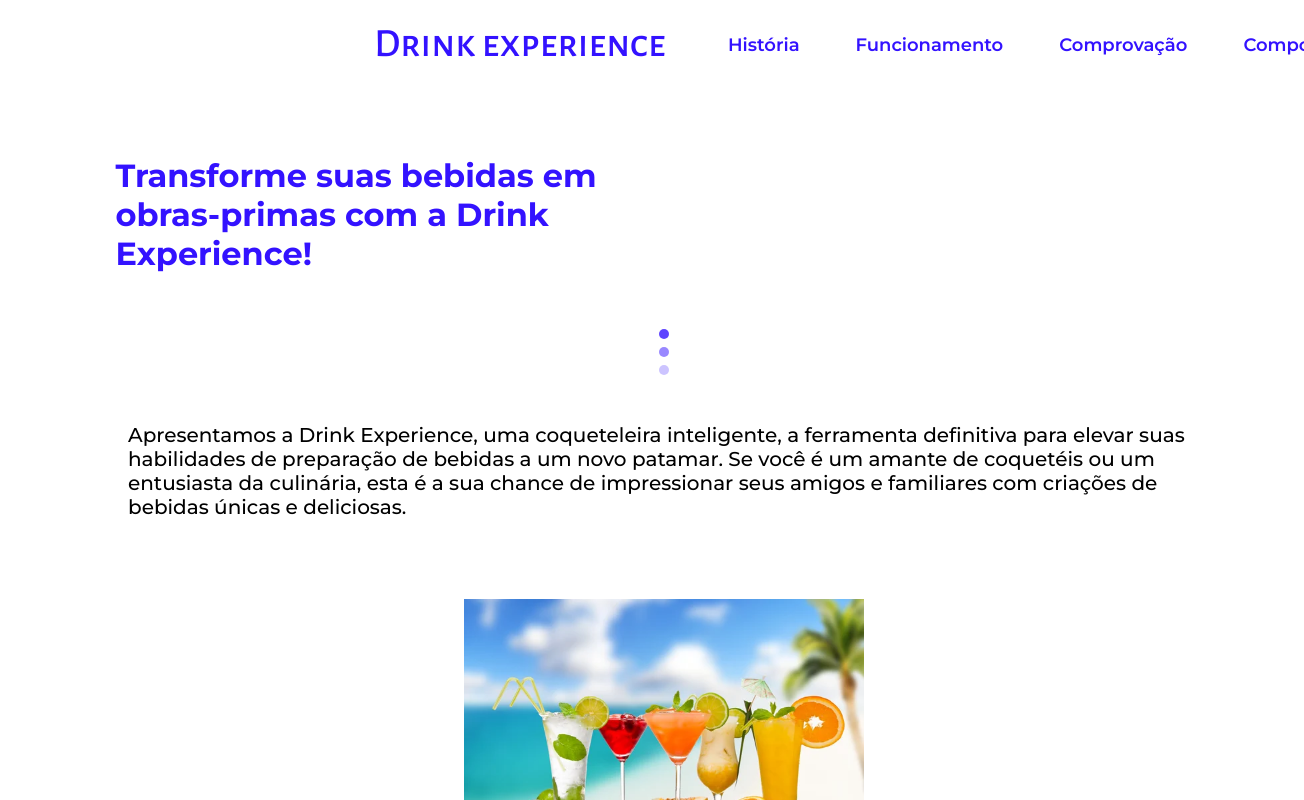
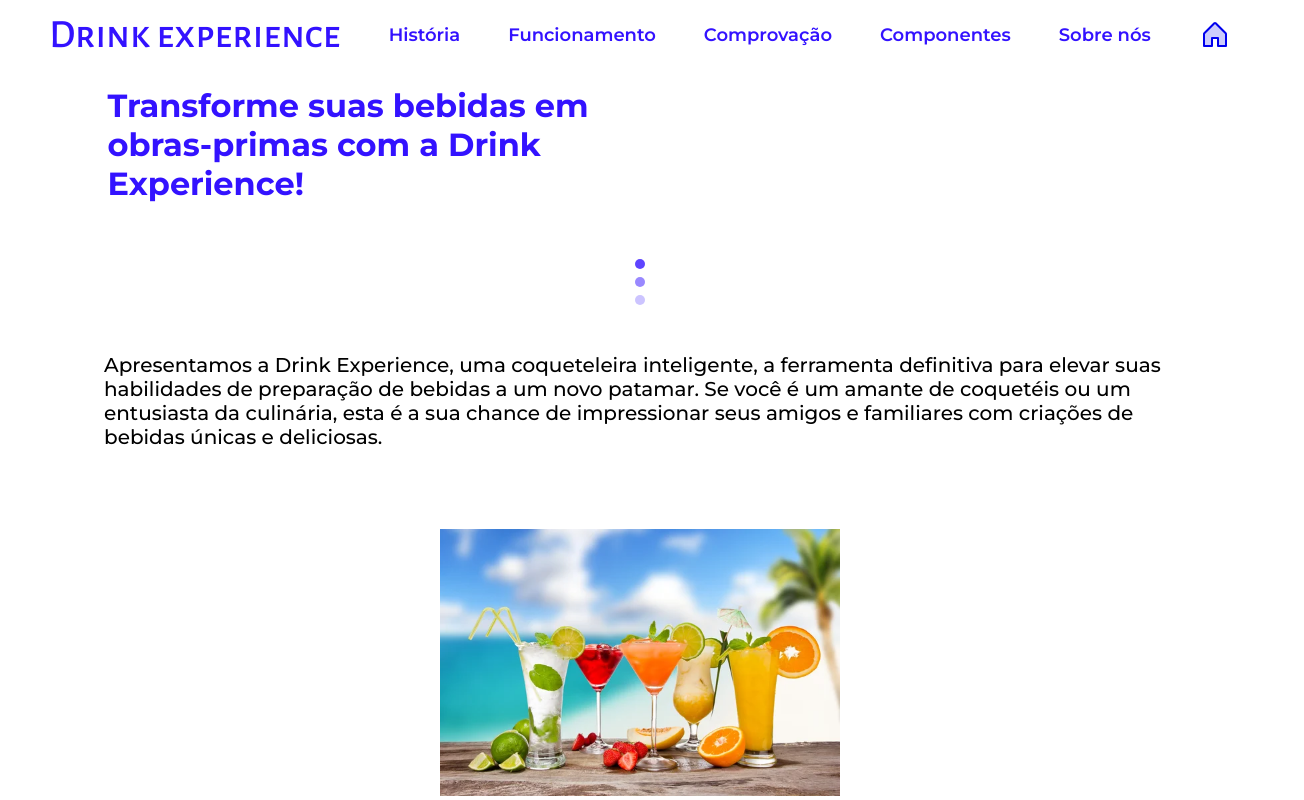
Before and after one commit to kehkelly/tcc-2, a React (Vite) app: page / in a window 1280 px wide. Shown: the top 800 px of the page, 1304 px wide, since content can reach past the window. Built offline with nearby package versions, Linux system fonts and the light colour scheme.

Commit message:
ajuste do header

```diff
--- a/src/styles/Header.styles.js
+++ b/src/styles/Header.styles.js
@@ -1,7 +1,6 @@
 import styled from "styled-components"
 export const MenuMobile = styled.div`
     height: 4.375rem;
-    padding-top: 2rem;
     display: flex;
     justify-content: center;
     flex-direction: row;
@@ -35,7 +34,6 @@ export const MenuMobile = styled.div`
     nav {
         display: flex;
         flex-direction: column;
-        padding-top: 2rem;
         gap: 2rem;
         width: 20rem;
         position: fixed;
@@ -73,12 +71,16 @@ export const MenuMobile = styled.div`
     }
 
     @media (min-width:400px){
+        background: ${props => props.theme.white};
+        position: fixed;
+        top: 0;
+        width: 100%;
+
         header {
             box-sizing: border-box;
             display: flex;
             justify-content: center;
             align-items: center;
-            padding-top: 1rem;
 
             .botao {
                 display: none;
@@ -87,25 +89,23 @@ export const MenuMobile = styled.div`
             h1 {
                 font-size: 2.5rem;
                 color: ${props => props.theme.titleColor};
-                width: 15rem;
-                white-space: nowrap;
-                margin-right: 3rem;
-                margin-left: 24rem;
-                margin-top: -2rem;
                 display: flex;
                 justify-content: center;
                 font-weight: 500;
+                padding: 0;
+                margin: 0;
             }
 
             nav {
-                height: 5.5rem;
-                left: 0;
+                height: 100%;
                 display: flex;
                 border: none;
+                position: initial;
                 flex-direction: row;
                 font-size: 1.125rem;
                 font-weight: 700;
-                gap: 1.5rem;
+                gap: 3rem;
+                width: 100%;
                 background: none;
                 button {
                     display: none;
@@ -117,8 +117,11 @@ export const MenuMobile = styled.div`
                 color: ${props => props.theme.titleColor};
                 white-space: nowrap;
                 border: none;
+                display: flex;
+                align-items: center;
                 font-weight: 600;
-                margin-top: 0.15rem;
+                padding: 0;
+                margin: 0;
             }
 
             .link:hover {
@@ -126,8 +129,8 @@ export const MenuMobile = styled.div`
             }
 
             .home {
-                margin-left: 2rem;
-                margin-top: -0.25rem;
+                display: flex;
+                align-items: center;
             }
         }
     }
--- a/src/styles/global.js
+++ b/src/styles/global.js
@@ -10,7 +10,7 @@ export const GlobalStyle = createGlobalStyle`
 
     main {
         width: 100%;
-        margin-inline: 1.5rem;
+        padding-inline: 1.5rem;
         padding-block: 3.125rem;
         display: flex;
         flex-direction: column;
@@ -83,6 +83,7 @@ export const GlobalStyle = createGlobalStyle`
         width: 100%;
         padding-inline: 1.5rem;
         background: ${props => props.theme.footerBg};
+        align-items: center;
 
         form {
             font-weight: 500;
@@ -138,7 +139,7 @@ export const GlobalStyle = createGlobalStyle`
                 width: 30.56rem;
                 text-align: left;
                 margin-bottom: 2rem;
-                margin-left: -38rem;
+                margin-left: -36rem;
                 margin-top: -0.75rem;
             }
 
@@ -254,7 +255,6 @@ export const GlobalStyle = createGlobalStyle`
         }
 
         footer {
-
             form {
                 display: flex;
                 gap: 15rem;
```
Also changed, not shown: .gitpod.yml (added).
